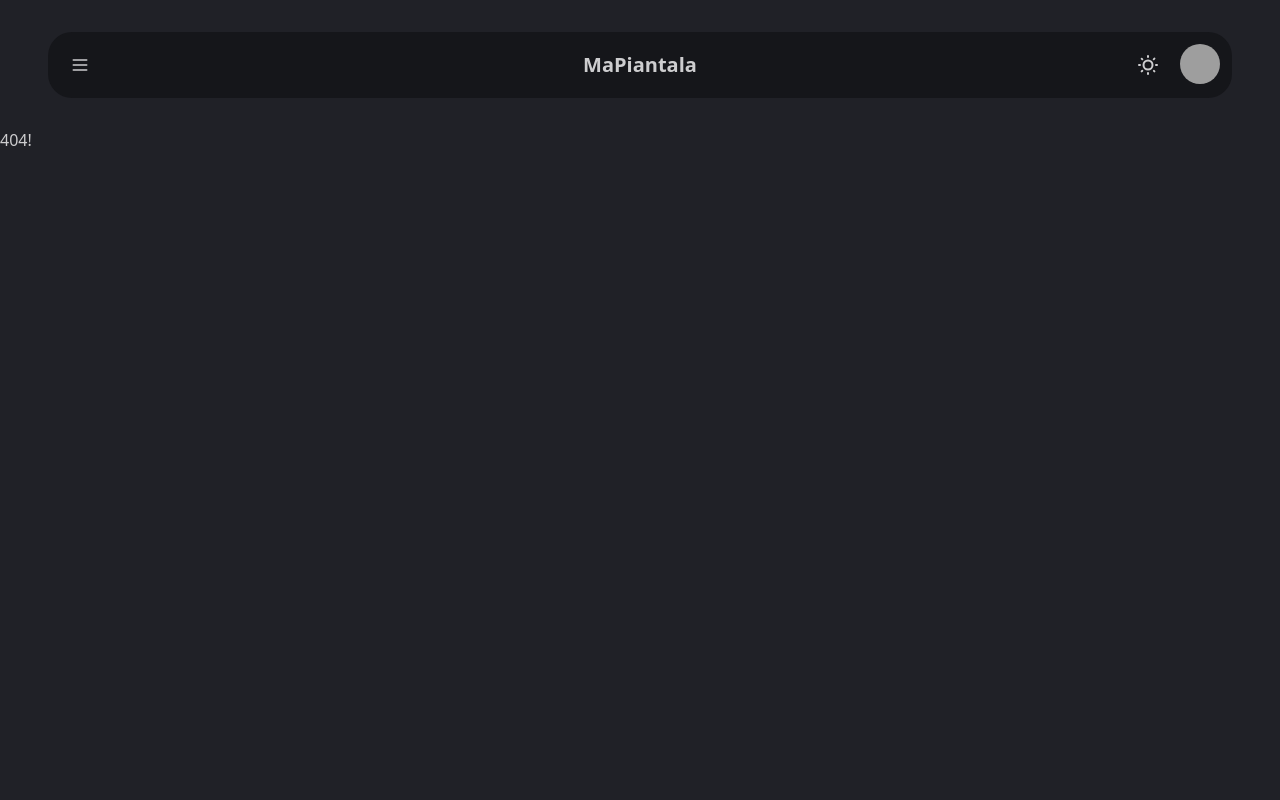
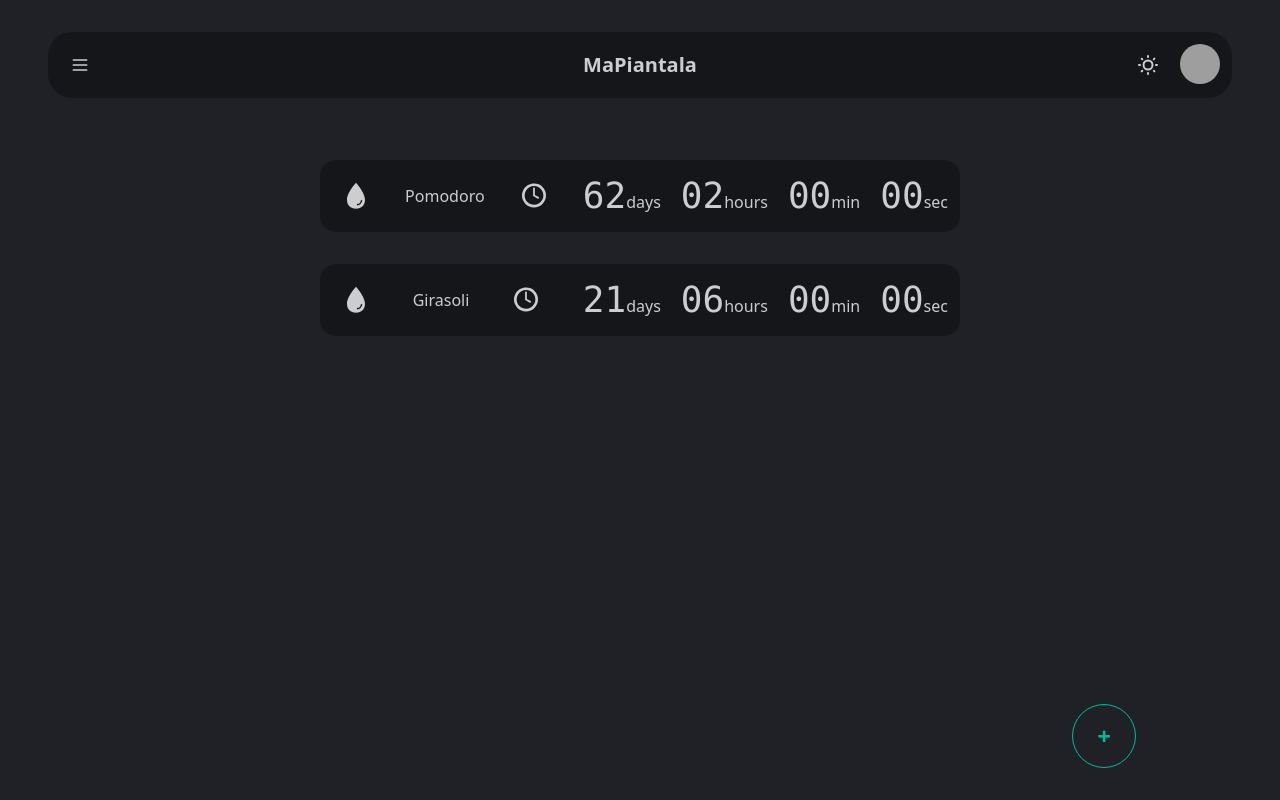
Before and after one commit to i4c0ni99/MaPiantala, a React (Vite) app: page /plant-statistic in a window 1280 px wide. Before the commit this address had no page. Built offline with nearby package versions, Linux system fonts and the light colour scheme; grey boxes are pictures that could not be loaded.

Commit message:
Visualizzazione statistiche piante

```diff
--- a/package.json
+++ b/package.json
@@ -16,6 +16,7 @@
     "material-icons": "^1.13.12",
     "react": "^18.2.0",
     "react-dom": "^18.2.0",
+    "react-icons": "^5.2.0",
     "react-router-dom": "^6.23.0",
     "sort-by": "^1.2.0"
   },
--- /dev/null
+++ b/src/assets/Icon/plantIcon.tsx
@@ -0,0 +1,20 @@
+import { IoWaterSharp } from "react-icons/io5";
+import { RiSeedlingFill } from "react-icons/ri";
+import { GiFruitBowl } from "react-icons/gi";
+import { WiTime4 } from "react-icons/wi";
+
+export function Water() {
+  return <IoWaterSharp className="size-8 m-2" />;
+}
+
+export function Seed() {
+  return <RiSeedlingFill className="size-8" />;
+}
+
+export function Harvest() {
+  return <GiFruitBowl className="size-8"/>;
+}
+
+export function PlantTime() {
+  return <WiTime4 className="size-8 m-2 "/>;
+}
--- a/src/components/navbar/navbar.component.tsx
+++ b/src/components/navbar/navbar.component.tsx
@@ -25,6 +25,7 @@ export const Navbar: React.FC<any> = function ({ }: any) {
                                 {/* Sidebar content here */}
                                 <li><a href="">Terreni</a></li>
                                 <li ><a href="/event">Eventi</a></li>
+                                <li><a href="/plant-statistic">Le mie piante</a></li>
 
                             </ul>
                         </div>
--- /dev/null
+++ b/src/components/plant-stats/plant-stats.component.tsx
@@ -0,0 +1,61 @@
+import { PlantTime, Water } from "../../assets/Icon/plantIcon";
+import { Plant } from "../../types/Plant.class";
+import { IButton } from "../button/Button.component";
+import React from "react";
+
+interface CustomStyle {
+  [key: string]: string | number;
+}
+
+function setCustomStyle(value: number): CustomStyle {
+  return {
+    "--value": value.toString(),
+  };
+}
+
+export interface ICardPlant {
+  plant: Plant;
+  Button?: React.ReactElement<IButton>;
+}
+
+export const WaterCard: React.FC<ICardPlant> = function ({
+  plant,
+}: ICardPlant) {
+  const styledays = setCustomStyle(plant.time.days);
+  const stylehours = setCustomStyle(plant.time.hours);
+  const styleminutes = setCustomStyle(plant.time.minutes);
+  const styleseconds = setCustomStyle(plant.time.seconds);
+  return (
+    <div className="card size-full flex flex-row justify-between items-center p-3 bg-base-300">
+      <Water />
+      <h2>{plant.name}</h2>
+      <PlantTime />
+      <div className="flex gap-5">
+        <div>
+          <span className="countdown font-mono text-4xl">
+            <span style={styledays}></span>
+          </span>
+          days
+        </div>
+        <div>
+          <span className="countdown font-mono text-4xl">
+            <span style={stylehours}></span>
+          </span>
+          hours
+        </div>
+        <div>
+          <span className="countdown font-mono text-4xl">
+            <span style={styleminutes}></span>
+          </span>
+          min
+        </div>
+        <div>
+          <span className="countdown font-mono text-4xl">
+            <span style={styleseconds}></span>
+          </span>
+          sec
+        </div>
+      </div>
+    </div>
+  );
+};
--- /dev/null
+++ b/src/mocks/getPlants.mock.ts
@@ -0,0 +1,21 @@
+import { Plant } from "../types/Plant.class";
+import { Time } from "../types/Time.class";
+
+export function getPlantsMock(): Promise<Plant[]> {
+  return new Promise((resolve) => {
+    resolve([
+      {
+        name: "Pomodoro",
+        type: "Ortaggio",
+        growthPeriod: "Estivo",
+        time: new Time(60, 50),
+      },
+      {
+        name: "Girasoli",
+        type: "Fiore",
+        growthPeriod: "Stagionale",
+        time: new Time(20, 30),
+      },
+    ]);
+  });
+}
--- /dev/null
+++ b/src/pages/plant-stats.tsx
@@ -0,0 +1,40 @@
+import { useEffect, useState } from "react";
+
+import { Plant } from "../types/Plant.class";
+import { getPlantsMock } from "../mocks/getPlants.mock";
+import { WaterCard } from "../components/plant-stats/plant-stats.component";
+
+export function PlantStats() {
+    const [plants, setPlants] = useState<Plant[]>([]);
+
+    useEffect(() => {
+        const fetchData = async () => {
+            try {
+                const plants: Plant[] = await getPlantsMock();
+                setPlants(plants);
+            } catch (error) {
+                console.error('Error fetching data:', error);
+            }
+        };
+
+        fetchData();
+    }, []);
+
+
+
+    return <>
+        <button className="btn btn-outline btn-circle btn-lg btn-accent z-50 fixed text-2xl bottom-8 right-36"><a href="/terrain-upsert">+</a></button>
+
+        <main className="w-6/12 mx-auto">
+
+            {/* mettere filtraggio in base allo stato della pianta */}
+            {plants.map((event) =>
+                <div className="mt-8">
+                    <WaterCard plant={event} />
+                </div>
+            )
+            }
+
+        </main>
+    </>
+}
--- /dev/null
+++ b/src/types/Plant.class.ts
@@ -0,0 +1,10 @@
+import { Time } from "./Time.class";
+
+export class Plant {
+  constructor(
+    public name: string,
+    public type: string,
+    public growthPeriod: string, //Periodo Estivo, Primaverile, Autunnale, Invernale, Stagionale(Vale per tutte le stagioni)
+    public time: Time
+  ) {}
+}
--- /dev/null
+++ b/src/types/Time.class.ts
@@ -0,0 +1,21 @@
+export class Time {
+  constructor(
+    public days: number,
+    public hours: number = 0,
+    public minutes: number = 0,
+    public seconds: number = 0
+  ) {
+    if (this.seconds > 59) {
+      this.minutes += Math.floor(this.seconds / 60);
+      this.seconds %= 60;
+    }
+    if (this.minutes > 59) {
+      this.hours += Math.floor(this.minutes / 60);
+      this.minutes %= 60;
+    }
+    if (this.hours > 23) {
+      this.days += Math.floor(this.hours / 24);
+      this.hours %= 24;
+    }
+  }
+}
--- a/src/types/User.class.ts
+++ b/src/types/User.class.ts
@@ -1,15 +1,12 @@
+import { Plant } from "./Plant.class";
+
 export class User {
-
-    constructor(
-        public email: string ,
-        public profilePicture: string ,
-        public firstName: string ,
-        public lastName: string ,
-        public username: string ,
-
-    ) {
-
-    }
-
-
+  constructor(
+    public email: string,
+    public profilePicture: string,
+    public firstName: string,
+    public lastName: string,
+    public username: string,
+    public userPlants?: Plant[]
+  ) {}
 }
```
Also changed, not shown: src/main.tsx (+20 -18 lines), 1 other file (tests, documents, lock files or other folders).
